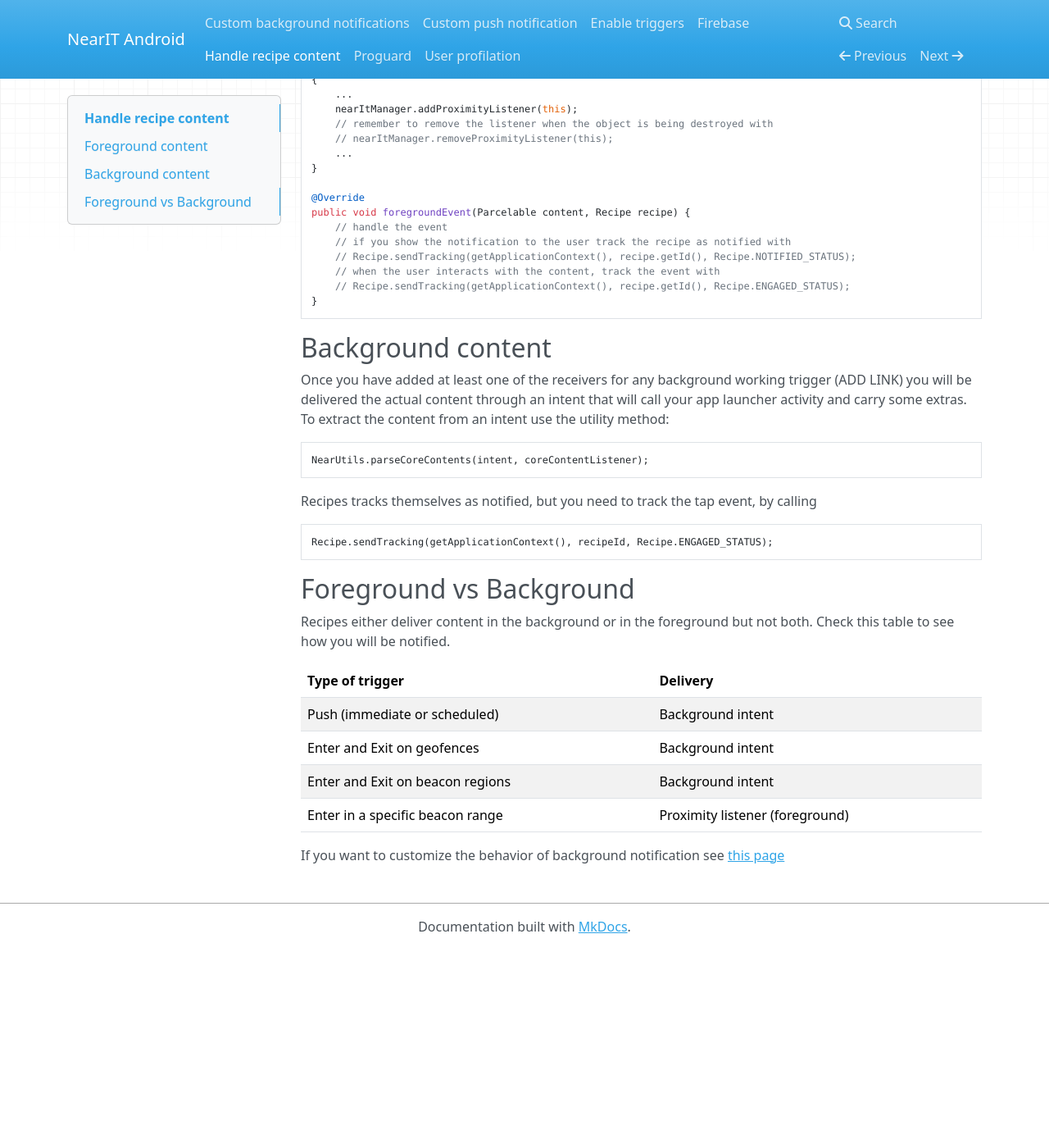
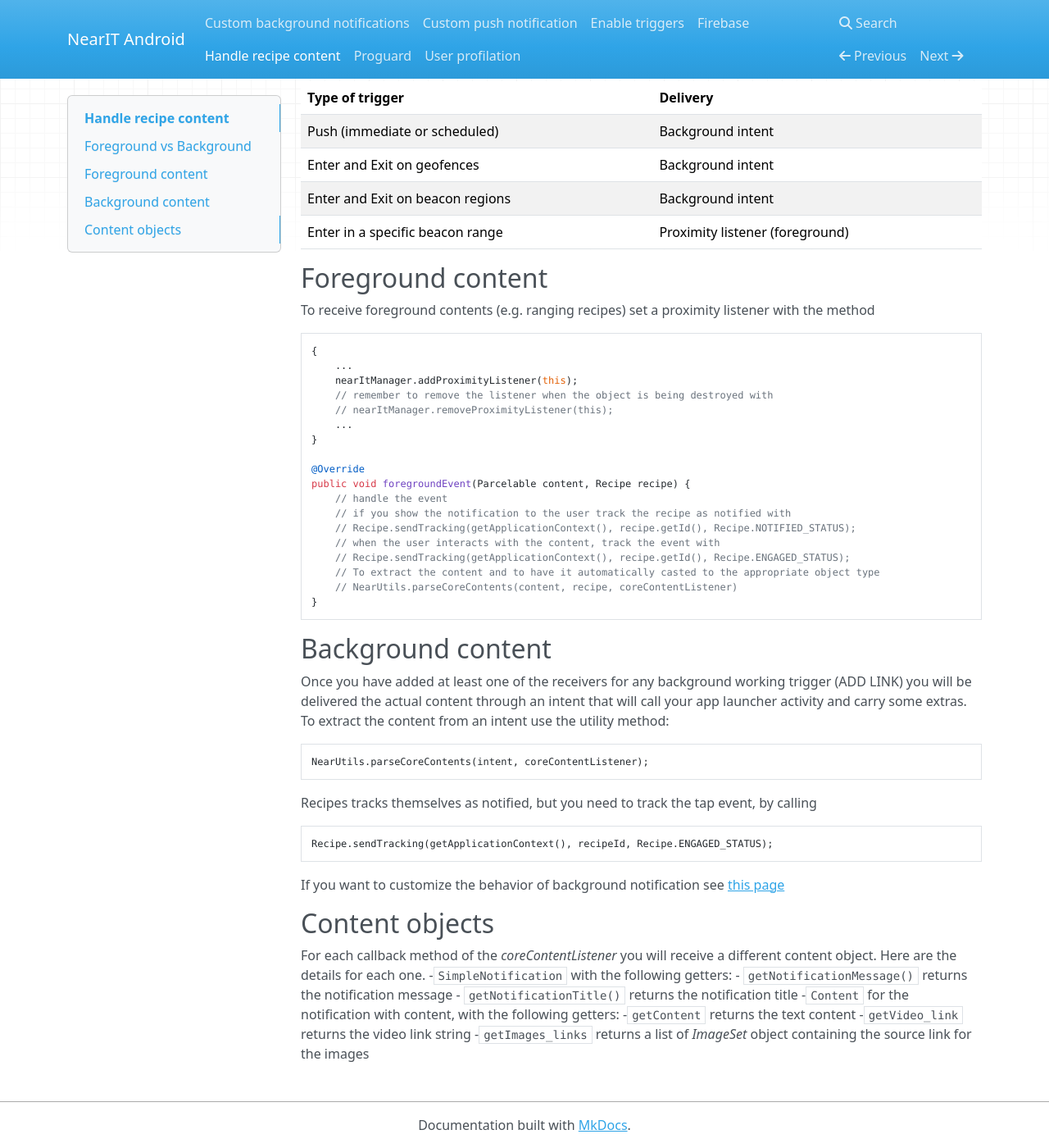
Before and after one commit to nearit/Android-SDK, an MkDocs documentation site: the page built from docs/handle-content.md, in a window 1280 px wide and 1400 px high, scrolled down 226 px. Shown: the whole window at 82% size. Built offline with MkDocs 1.6.1, drawn with Linux system fonts in a browser that asks for light colours; nearby versions of some CDN libraries; before the commit the page ends 1384 px from its top, so only the background shows below that.

Commit message:
Update handle-content.md

````diff
--- a/docs/handle-content.md
+++ b/docs/handle-content.md
@@ -1,6 +1,17 @@
 # Handle recipe content #
 
 NearIT takes care of delivering content at the right time, you will just need to handle content presentation.
+
+## Foreground vs Background ##
+
+Recipes either deliver content in the background or in the foreground but not both. Check this table to see how you will be notified.
+
+| Type of trigger                  | Delivery           |
+|----------------------------------|--------------------|
+| Push (immediate or scheduled)    | Background intent  |
+| Enter and Exit on geofences      | Background intent  |
+| Enter and Exit on beacon regions | Background intent  |
+| Enter in a specific beacon range | Proximity listener (foreground) |
 
 ## Foreground content ##
 
@@ -21,6 +32,8 @@ public void foregroundEvent(Parcelable content, Recipe recipe) {
     // Recipe.sendTracking(getApplicationContext(), recipe.getId(), Recipe.NOTIFIED_STATUS);
     // when the user interacts with the content, track the event with
     // Recipe.sendTracking(getApplicationContext(), recipe.getId(), Recipe.ENGAGED_STATUS);
+    // To extract the content and to have it automatically casted to the appropriate object type
+    // NearUtils.parseCoreContents(content, recipe, coreContentListener)
 }
 ```
 
@@ -36,15 +49,16 @@ Recipes tracks themselves as notified, but you need to track the tap event, by c
 ```java
 Recipe.sendTracking(getApplicationContext(), recipeId, Recipe.ENGAGED_STATUS);
 ```
+If you want to customize the behavior of background notification see [this page](docs/custom-background-notifications.md)
 
-## Foreground vs Background ##
-Recipes either deliver content in the background or in the foreground but not both. Check this table to see how you will be notified.
+## Content objects ##
 
-| Type of trigger                  | Delivery           |
-|----------------------------------|--------------------|
-| Push (immediate or scheduled)    | Background intent  |
-| Enter and Exit on geofences      | Background intent  |
-| Enter and Exit on beacon regions | Background intent  |
-| Enter in a specific beacon range | Proximity listener (foreground) |
-
-If you want to customize the behavior of background notification see [this page](docs/custom-background-notifications.md)
+For each callback method of the *coreContentListener* you will receive a different content object.
+Here are the details for each one.
+-```SimpleNotification``` with the following getters:
+    - ```getNotificationMessage()``` returns the notification message
+    - ```getNotificationTitle()``` returns the notification title
+-```Content``` for the notification with content, with the following getters:
+    -```getContent``` returns the text content
+    -```getVideo_link``` returns the video link string
+    -```getImages_links``` returns a list of *ImageSet* object containing the source link for the images
````
